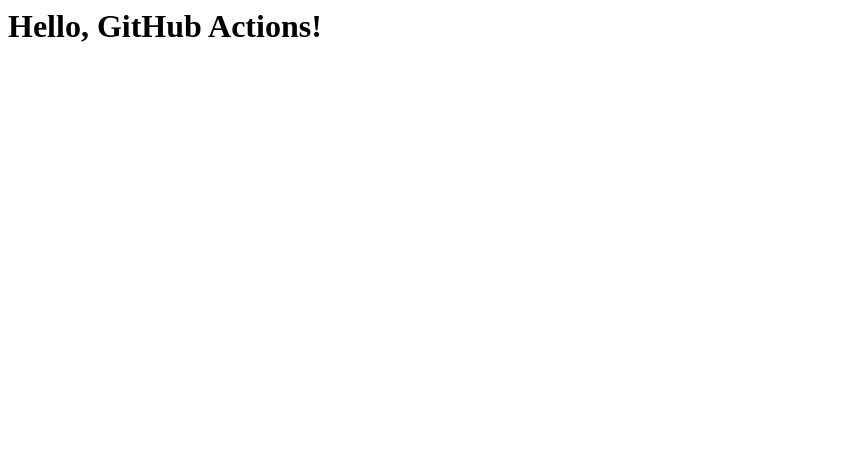
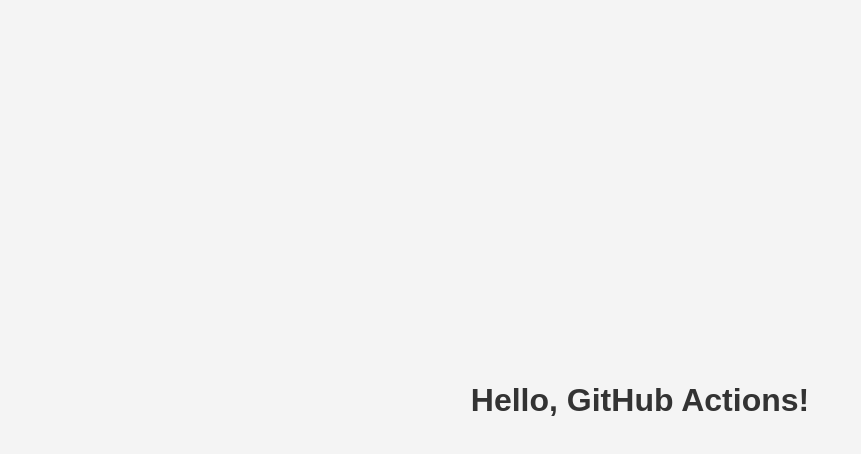
Before and after one commit to BorntoExplore/gh-deployment-workflow, a plain HTML site: page index.html in a window 1280 px wide. Shown: the whole page, without its empty margins (0-861 px from the left). Drawn offline with Linux system fonts and the light colour scheme.

Commit message:
Update index.html

```diff
--- a/index.html
+++ b/index.html
@@ -1,6 +1,23 @@
-<html>
+<!DOCTYPE html>
+<html lang="en">
 <head>
-  <title>Hello</title>
+  <meta charset="UTF-8">
+  <meta name="viewport" content="width=device-width, initial-scale=1.0">
+  <title>Hello, GitHub Actions!</title>
+  <style>
+    body {
+      font-family: Arial, sans-serif;
+      background-color: #f4f4f4;
+      display: flex;
+      justify-content: center;
+      align-items: center;
+      height: 100vh;
+      margin: 0;
+    }
+    h1 {
+      color: #333;
+    }
+  </style>
 </head>
 <body>
   <h1>Hello, GitHub Actions!</h1>
```
